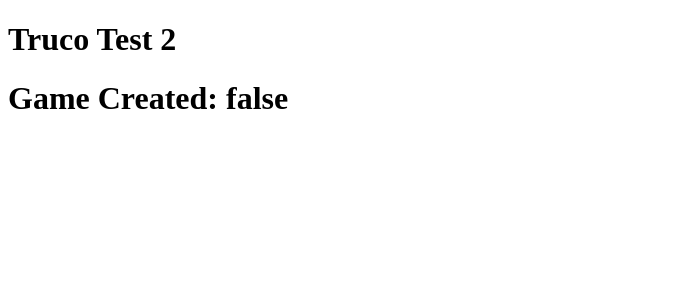
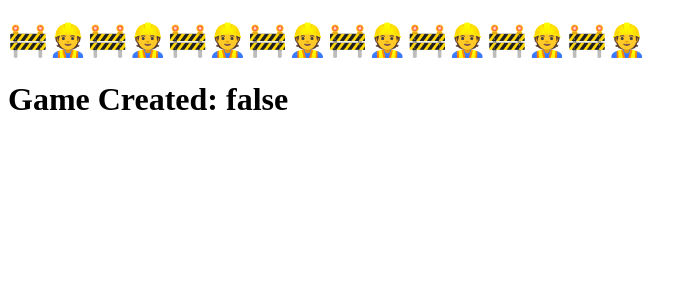
Before and after one commit to bkach/truco, a React (Create React App) app in the folder frontend/: page / in a window 1280 px wide. Shown: the top 300 px of the page, without its empty margins (0-697 px from the left). Built offline with nearby package versions, Linux system fonts and the light colour scheme; no server answers.

Commit message:
Under construction

```diff
--- a/frontend/src/App.js
+++ b/frontend/src/App.js
@@ -28,7 +28,7 @@ class TestComponent extends React.Component {
 
 export default () => (
   <>
-    <h1>Truco Test 2</h1>
+    <h1>🚧👷🚧👷🚧👷🚧👷🚧👷🚧👷🚧👷🚧👷</h1>
       <TestComponent />
   </>
 );
```
